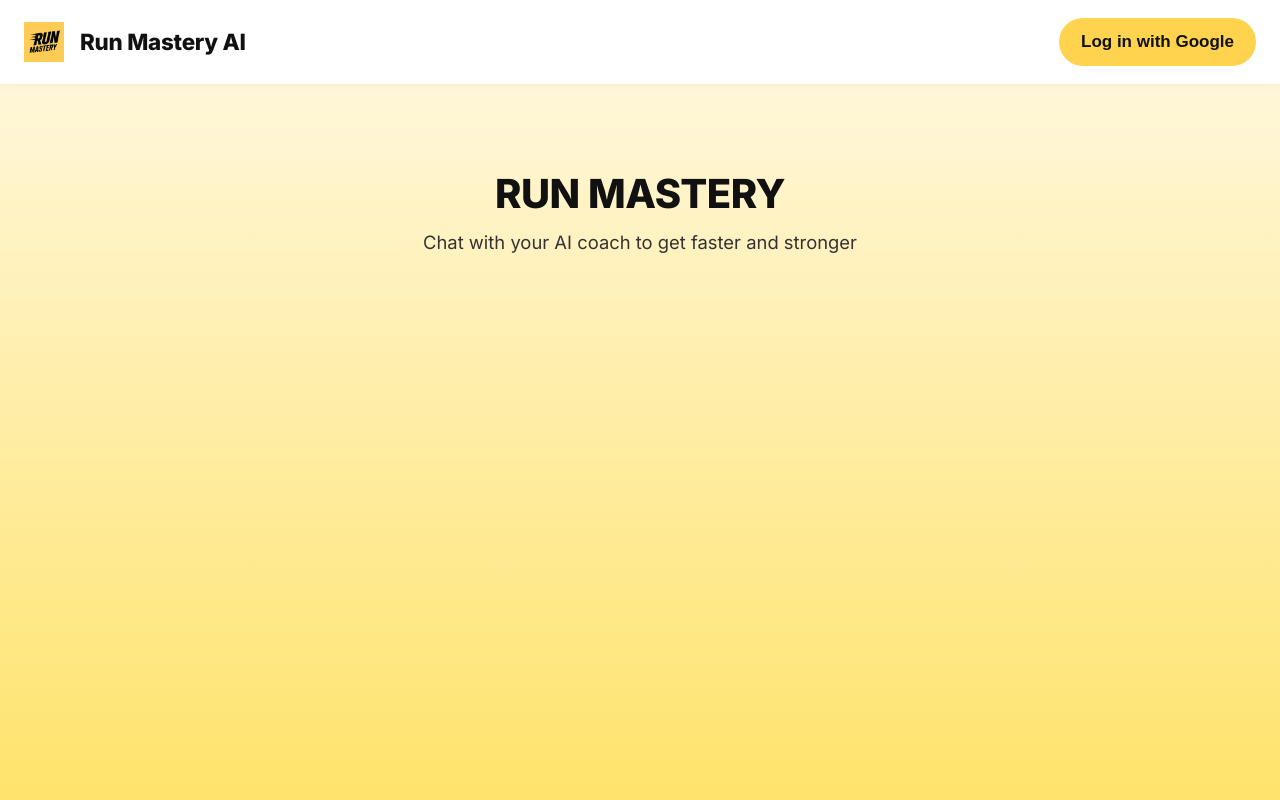
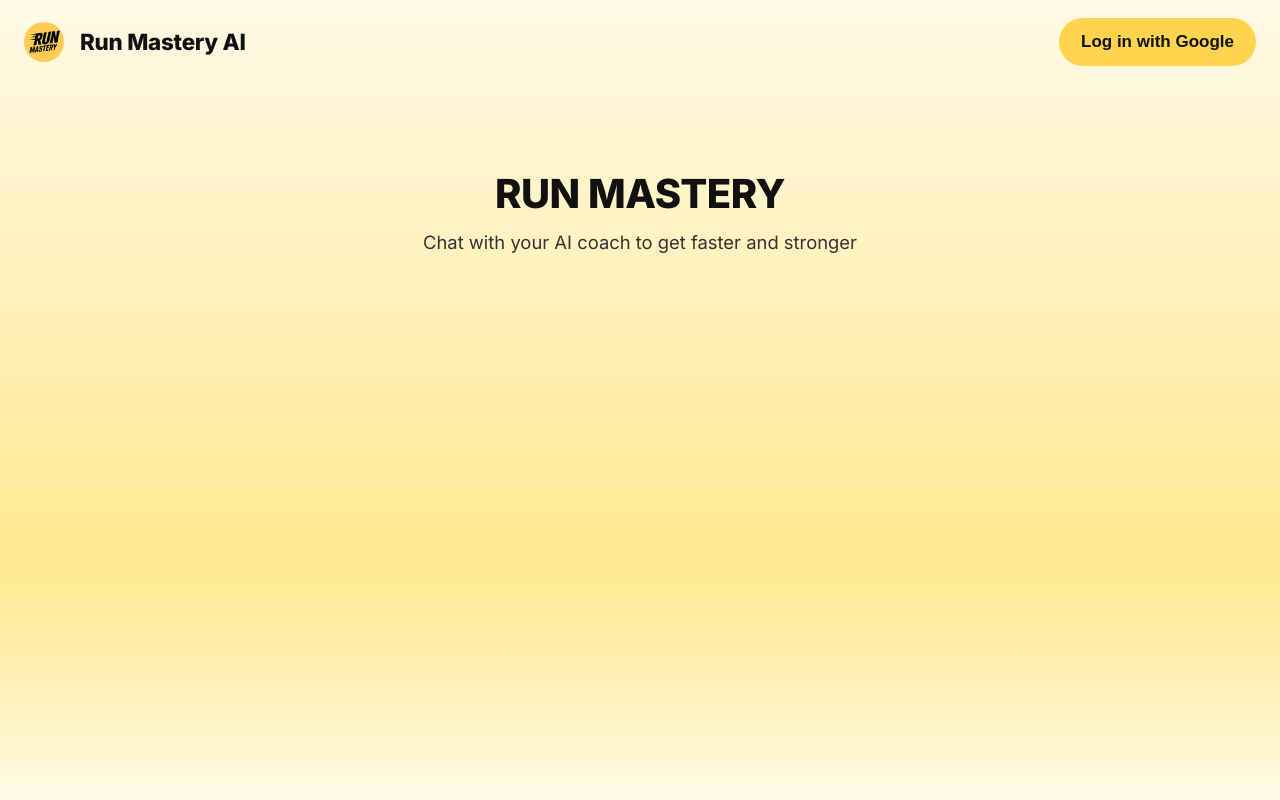
Before and after one commit to runmasteryking/Chat, a website with bundled scripts: page index.html in a window 1280 px wide. Built offline with nearby package versions, Linux system fonts and the light colour scheme; no server answers.

Commit message:
Update styles.css

```diff
--- a/styles.css
+++ b/styles.css
@@ -14,17 +14,28 @@ html, body {
   position: relative;
 }
 
-/* HEADER */
+/* overlay-fade över hela sidan */
+body::after {
+  content: "";
+  position: absolute;
+  inset: 0;
+  background: linear-gradient(to top, rgba(255,255,255,0.85) 0%, transparent 30%);
+  pointer-events: none;
+  z-index: 0;
+}
+
+/* HEADER – transparent med blur */
 header {
   display: flex;
   justify-content: space-between;
   align-items: center;
   padding: 18px 24px;
-  background: white;
+  background: transparent;
+  backdrop-filter: blur(6px);
+  -webkit-backdrop-filter: blur(6px);
   position: sticky;
   top: 0;
   z-index: 10;
-  box-shadow: 0 2px 8px rgba(0,0,0,0.04);
   flex-wrap: nowrap;
 }
 
@@ -32,15 +43,15 @@ header {
   display: flex;
   align-items: center;
   gap: 12px;
-  flex-wrap: nowrap;
   white-space: nowrap;
 }
 
 .brand-logo {
   width: 40px;
   height: 40px;
-  object-fit: contain;
-  border-radius: 0;
+  object-fit: cover;
+  border-radius: 50%;
+  background-color: #FFD34E;
   margin-right: 4px;
 }
 
@@ -93,7 +104,7 @@ header {
   color: #333;
   margin: 0;
   line-height: 1.6;
-  min-height: 1.6em; /* Prevent layout shift from typewriter */
+  min-height: 1.6em;
 }
 
 /* CHAT UI */
```
